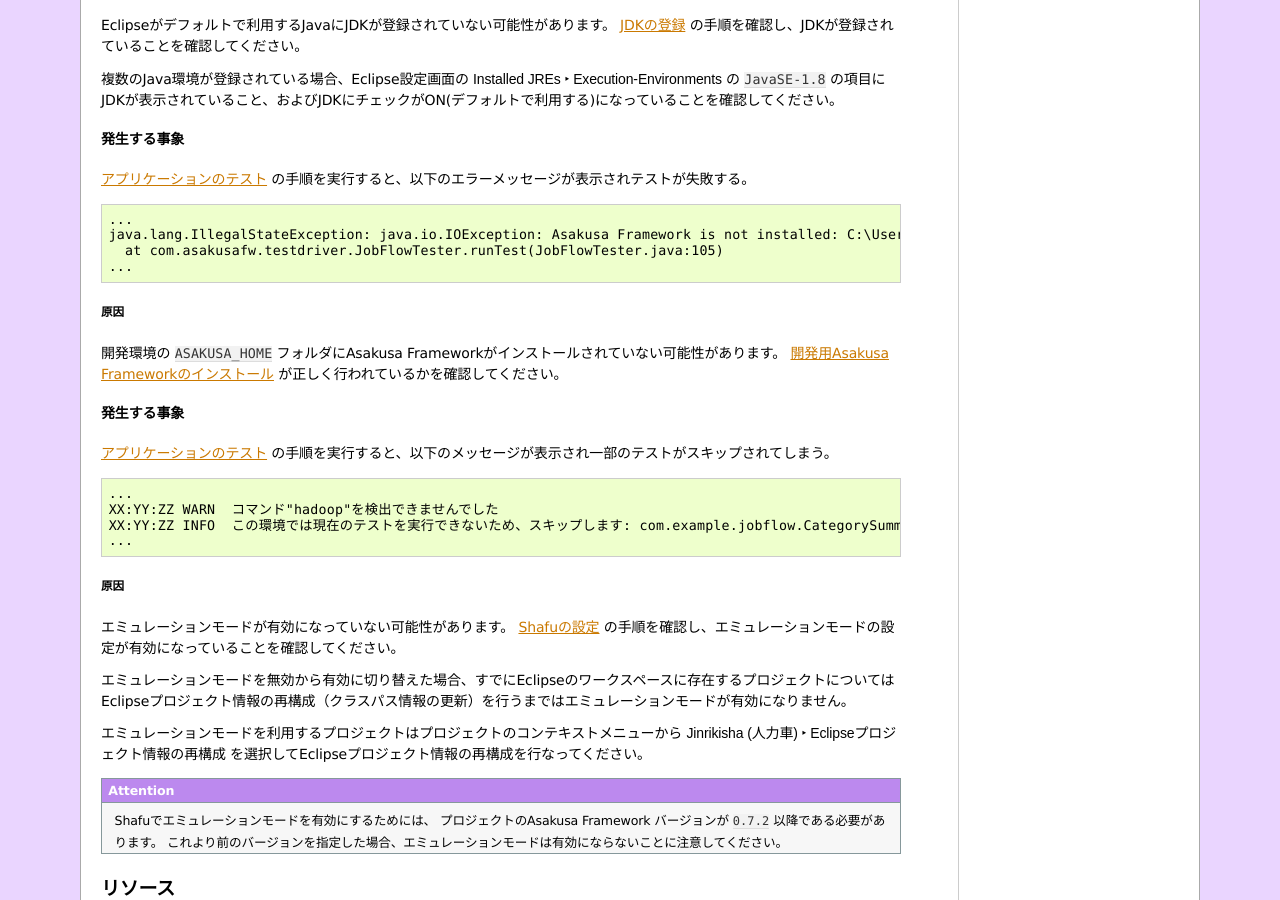
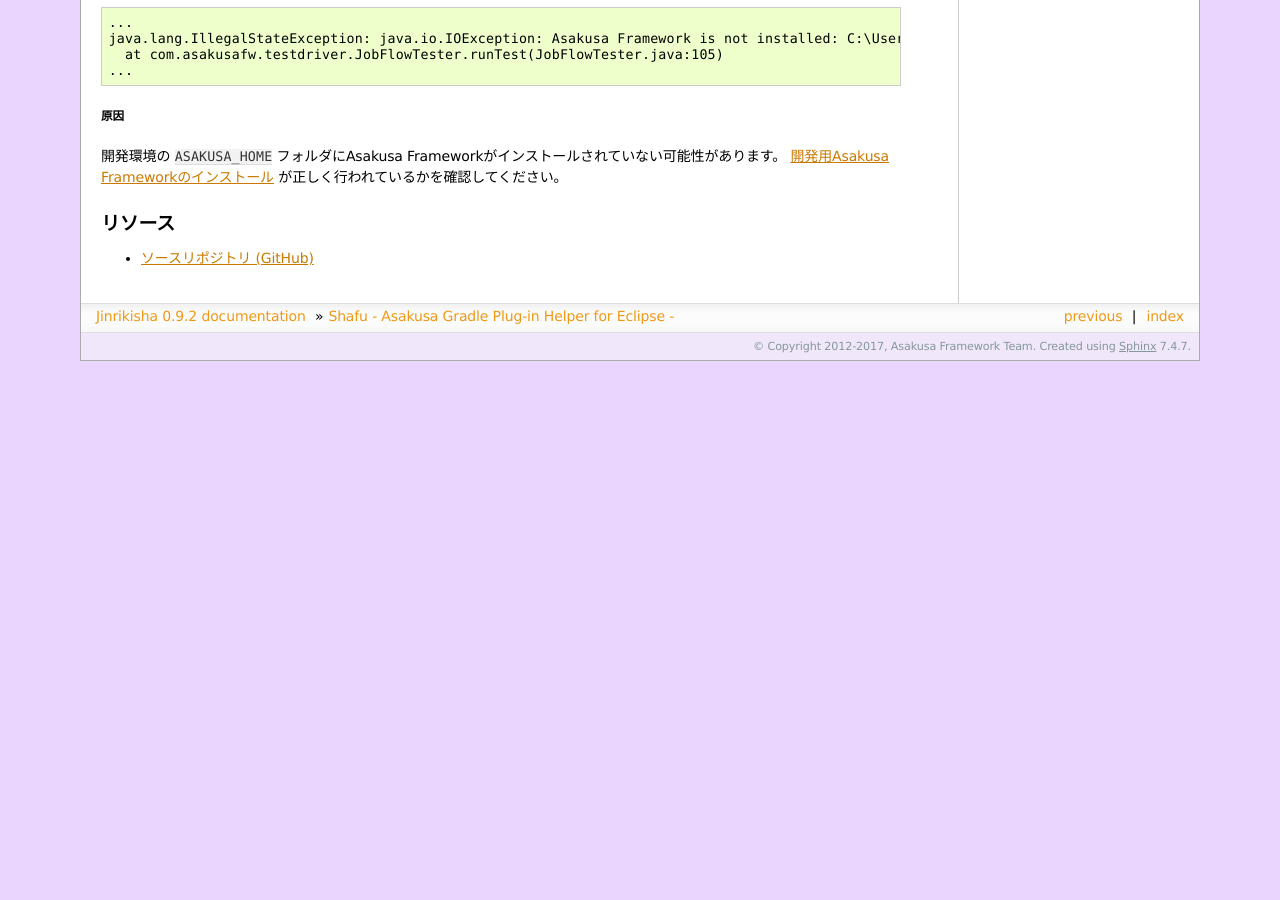
Before and after one commit to asakusafw/asakusafw-starter, a Sphinx documentation site: the page built from jinrikisha/docs/ja/source/shafu.rst, in a window 1280 px wide and 900 px high, scrolled down 12280 px. Built offline with Sphinx 7.4.7, drawn with Linux system fonts in a browser that asks for light colours; formulas are drawn with MathJax 3; after the commit the page ends 12641 px from its top, so only the background shows below that; some of the changed text lies outside the part shown.

Commit message:
Modify shafu doc for removing emulation-mode config
From Shafu 0.5.3, the emulation-mode config feature was removed.

```diff
--- a/jinrikisha/docs/ja/source/shafu.rst
+++ b/jinrikisha/docs/ja/source/shafu.rst
@@ -362,7 +362,6 @@
 Eclipseの設定画面からShafuの設定を変更することができます。
 
 ..  figure:: images/shafu-preferences.png
-    :width: 640px
 
 #. メニューバーから :menuselection:`Window --> Preferences` を選択します。
 #. Eclipse設定画面のサイドメニューから :guilabel:`Jinrikisha  (人力車)` を選択します。
@@ -390,19 +389,6 @@
     Asakusa Frameworkが公開しているテスト用のバージョン (スナップショットビルドやRC版）を使用したい場合は、テンプレートカタログURLを以下のURLに変更します。
 
     http://www.asakusafw.com/download/gradle-plugin/template-catalog-develop.txt
-
-拡張機能
-^^^^^^^^
-
-:guilabel:`テスト時にエミュレーションモードを有効にする`
-  `Gradleプロジェクトをテンプレートから生成`_  を使った新規プロジェクトの作成時やプロジェクトに対して :guilabel:`Eclipseプロジェクト情報を再構成` を実行した場合に、プロジェクトに対してエミュレーションモード [#]_ を利用する設定を追加します。
-
-..  [#] エミュレーションモードについては、Asakusa Frameworkのドキュメント `エミュレーションモードによるアプリケーションテスト`_ を参照してください。
-
-..  _`エミュレーションモードによるアプリケーションテスト`: http://docs.asakusafw.com/latest/release/ja/html/testing/emulation-mode.html
-
-..  attention::
-    Asakusa Framework バージョン 0.8.0 以降のプロジェクトテンプレートやサンプルアプリケーションでは、標準でエミュレーションモードが有効になっています。
 
 現在の設定
 ^^^^^^^^^^
@@ -563,33 +549,6 @@
 `開発用Asakusa Frameworkのインストール`_ が正しく行われているかを確認してください。
 
 
-発生する事象
-~~~~~~~~~~~~
-
-`アプリケーションのテスト`_ の手順を実行すると、以下のメッセージが表示され一部のテストがスキップされてしまう。
-
-..  code-block:: none
-
-    ...
-    XX:YY:ZZ WARN  コマンド"hadoop"を検出できませんでした
-    XX:YY:ZZ INFO  この環境では現在のテストを実行できないため、スキップします: com.example.jobflow.CategorySummaryJobTest
-    ...
-
-原因
-^^^^
-
-エミュレーションモードが有効になっていない可能性があります。
-`Shafuの設定`_ の手順を確認し、エミュレーションモードの設定が有効になっていることを確認してください。
-
-エミュレーションモードを無効から有効に切り替えた場合、すでにEclipseのワークスペースに存在するプロジェクトについてはEclipseプロジェクト情報の再構成（クラスパス情報の更新）を行うまではエミュレーションモードが有効になりません。
-
-エミュレーションモードを利用するプロジェクトはプロジェクトのコンテキストメニューから :menuselection:`Jinrikisha (人力車) --> Eclipseプロジェクト情報の再構成` を選択してEclipseプロジェクト情報の再構成を行なってください。
-
-..  attention::
-    Shafuでエミュレーションモードを有効にするためには、
-    プロジェクトのAsakusa Framework バージョンが ``0.7.2`` 以降である必要があります。
-    これより前のバージョンを指定した場合、エミュレーションモードは有効にならないことに注意してください。
-
 リソース
 ========
 
```
Also changed, not shown: jinrikisha/docs/ja/source/images/shafu-preferences.png.
